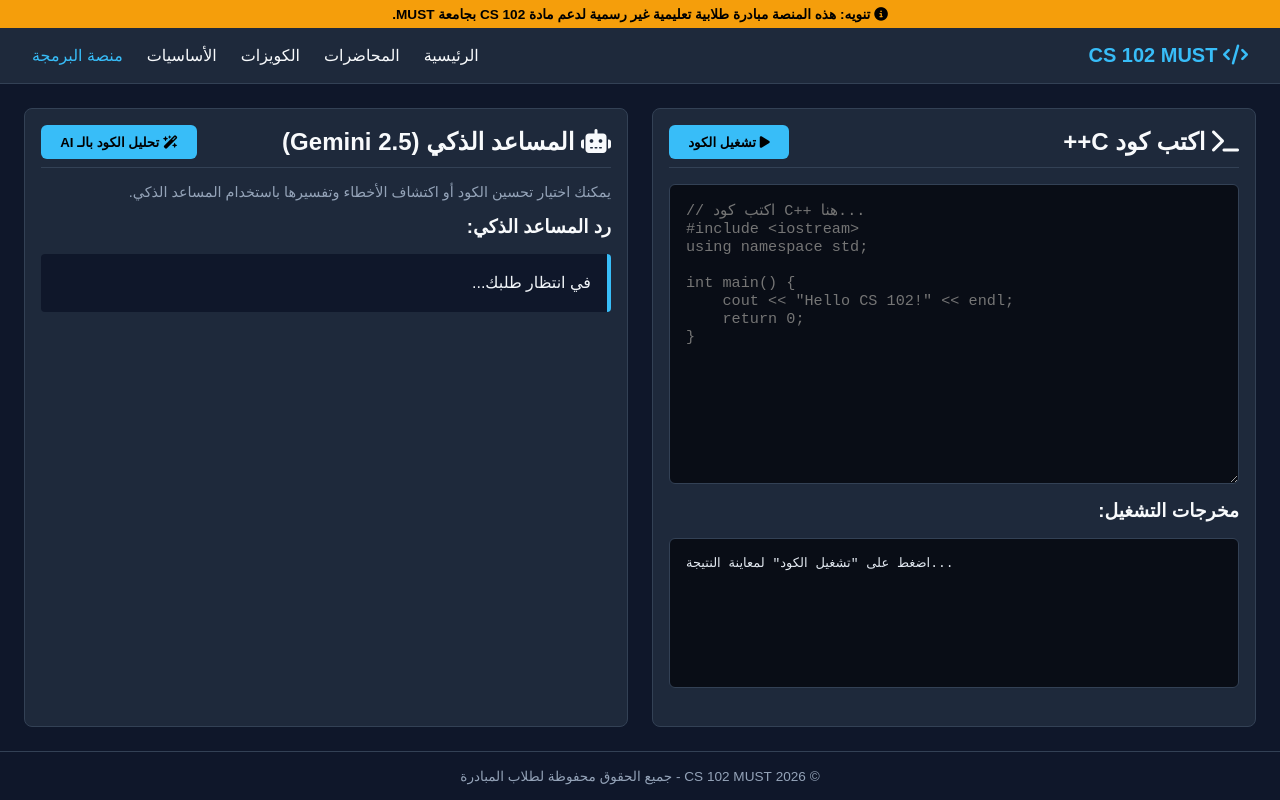
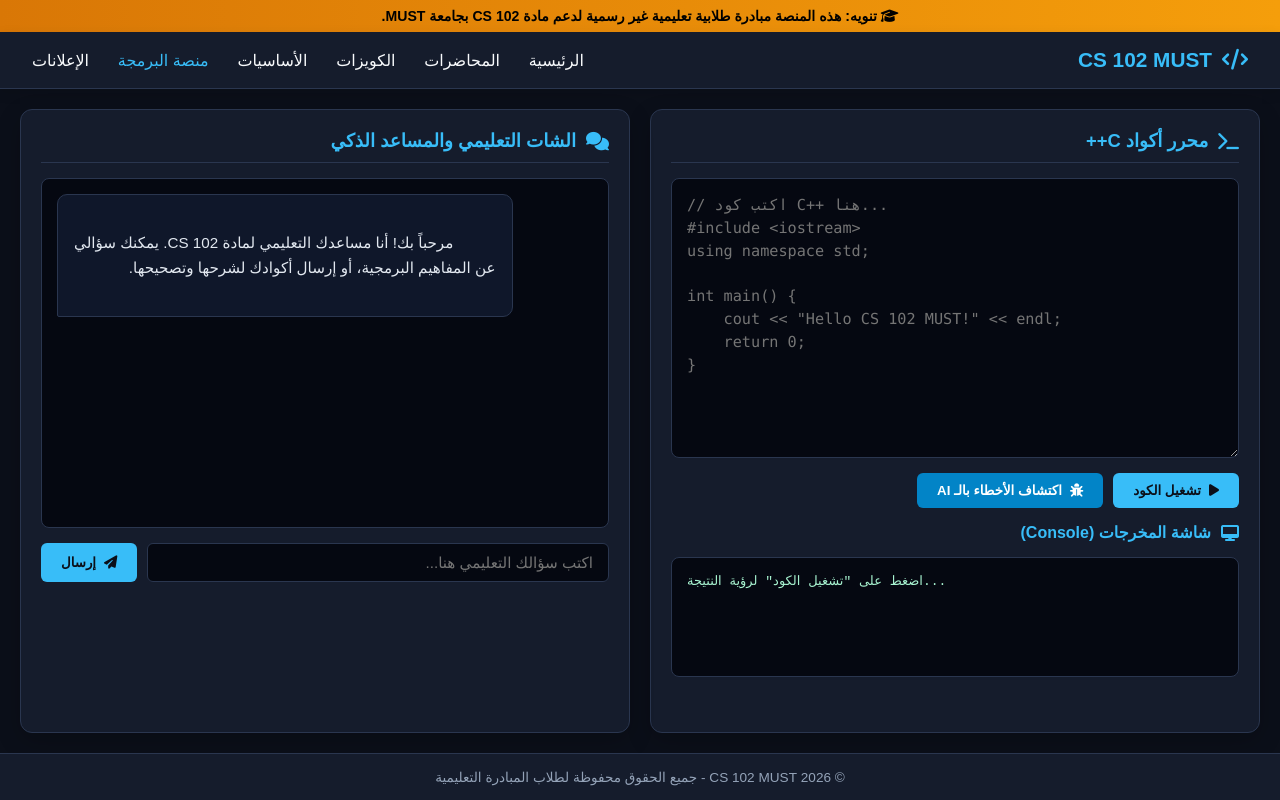
Before and after one commit to baselayman12/cs102-must, a plain HTML site: page compiler.html in a window 1280 px wide. Drawn offline with Linux system fonts and the light colour scheme.

Commit message:
Revise title, styles, and chat features in compiler.html
Updated title and improved styling for various elements. Enhanced chat functionality and adjusted layout for better user experience.

```diff
--- a/compiler.html
+++ b/compiler.html
@@ -3,9 +3,9 @@
 <head>
   <meta charset="UTF-8">
   <meta name="viewport" content="width=device-width, initial-scale=1.0">
-  <title>المحرر البرمجي - CS 102 MUST</title>
+  <title>منصة البرمجة والشات التعليمي - CS 102 MUST</title>
 
-  <!-- Content Security Policy (CSP) لحماية الموقع -->
+  <!-- Content Security Policy (CSP) -->
   <meta http-equiv="Content-Security-Policy" content="
     default-src 'self';
     script-src 'self' 'unsafe-inline' https://cdnjs.cloudflare.com;
@@ -15,19 +15,21 @@
     img-src 'self' data:;
   ">
 
-  <!-- Font Awesome & Google Fonts -->
+  <!-- Icons & Fonts -->
   <link rel="stylesheet" href="https://cdnjs.cloudflare.com/ajax/libs/font-awesome/6.4.0/css/all.min.css">
-  <link href="https://fonts.googleapis.com/css2?family=Tajawal:wght@400;500;700&display=swap" rel="stylesheet">
+  <link href="https://fonts.googleapis.com/css2?family=Tajawal:wght@400;500;700;800&display=swap" rel="stylesheet">
 
   <style>
     :root {
-      --bg-dark: #0f172a;
-      --card-bg: #1e293b;
-      --accent: #38bdf8;
+      --bg-main: #0b0f19;
+      --card-bg: #151c2c;
+      --accent-color: #38bdf8;
       --accent-hover: #0284c7;
       --text-main: #f8fafc;
       --text-muted: #94a3b8;
-      --border: #334155;
+      --border-color: #2a364f;
+      --chat-user: #1e293b;
+      --chat-ai: #0f172a;
     }
 
     * {
@@ -38,151 +40,207 @@
     }
 
     body {
-      background-color: var(--bg-dark);
+      background-color: var(--bg-main);
       color: var(--text-main);
       display: flex;
       flex-direction: column;
       min-height: 100vh;
     }
 
-    /* Disclaimer Bar */
-    .disclaimer-bar {
-      background-color: #f59e0b;
+    /* Banner */
+    .disclaimer-banner {
+      background: linear-gradient(90deg, #d97706, #f59e0b);
       color: #000;
       text-align: center;
-      padding: 6px 12px;
-      font-size: 0.85rem;
+      padding: 8px 15px;
+      font-size: 0.88rem;
       font-weight: 700;
     }
 
-    /* Navigation Bar */
+    /* Navbar Standardized */
     nav {
       background-color: var(--card-bg);
-      border-bottom: 1px solid var(--border);
+      border-bottom: 1px solid var(--border-color);
       padding: 1rem 2rem;
       display: flex;
       justify-content: space-between;
       align-items: center;
+      box-shadow: 0 4px 12px rgba(0,0,0,0.1);
     }
 
     nav .logo {
-      font-size: 1.25rem;
-      font-weight: 700;
-      color: var(--accent);
+      font-size: 1.3rem;
+      font-weight: 800;
+      color: var(--accent-color);
       text-decoration: none;
+      display: flex;
+      align-items: center;
+      gap: 10px;
     }
 
     nav .nav-links {
       display: flex;
-      gap: 1.5rem;
+      gap: 1.8rem;
       list-style: none;
     }
 
     nav .nav-links a {
       color: var(--text-main);
       text-decoration: none;
-      transition: color 0.2s;
+      font-weight: 500;
+      transition: color 0.2s ease;
     }
 
-    nav .nav-links a:hover {
-      color: var(--accent);
+    nav .nav-links a:hover, nav .nav-links a.active {
+      color: var(--accent-color);
     }
 
-    /* Main Container */
-    .container {
+    /* Layout Grid */
+    .main-wrapper {
       display: grid;
       grid-template-columns: 1fr 1fr;
-      gap: 1.5rem;
-      padding: 1.5rem;
+      gap: 20px;
+      padding: 20px;
       flex: 1;
     }
 
-    @media (max-width: 900px) {
-      .container {
+    @media (max-width: 992px) {
+      .main-wrapper {
         grid-template-columns: 1fr;
       }
     }
 
-    .panel {
+    .card-section {
       background-color: var(--card-bg);
-      border: 1px solid var(--border);
-      border-radius: 8px;
-      padding: 1rem;
+      border: 1px solid var(--border-color);
+      border-radius: 12px;
+      padding: 20px;
       display: flex;
       flex-direction: column;
-      gap: 1rem;
+      gap: 15px;
+      box-shadow: 0 8px 24px rgba(0,0,0,0.2);
     }
 
-    .panel-header {
+    .section-title {
+      font-size: 1.15rem;
+      font-weight: 700;
+      color: var(--accent-color);
       display: flex;
-      justify-content: space-between;
       align-items: center;
-      border-bottom: 1px solid var(--border);
-      padding-bottom: 0.5rem;
+      gap: 10px;
+      border-bottom: 1px solid var(--border-color);
+      padding-bottom: 10px;
     }
 
-    textarea {
+    /* Compiler Styling */
+    textarea.code-area {
       width: 100%;
-      height: 300px;
-      background-color: #090d16;
+      height: 280px;
+      background-color: #050811;
       color: #38bdf8;
-      border: 1px solid var(--border);
-      border-radius: 6px;
-      padding: 1rem;
-      font-family: monospace;
+      border: 1px solid var(--border-color);
+      border-radius: 8px;
+      padding: 15px;
+      font-family: 'Consolas', 'Courier New', monospace;
       font-size: 0.95rem;
       resize: vertical;
       direction: ltr;
+      line-height: 1.5;
     }
 
-    .btn {
-      background-color: var(--accent);
-      color: #000;
+    .action-btn {
+      background-color: var(--accent-color);
+      color: #0b0f19;
       border: none;
-      padding: 0.6rem 1.2rem;
+      padding: 10px 20px;
       border-radius: 6px;
       font-weight: 700;
       cursor: pointer;
-      transition: background-color 0.2s;
+      display: inline-flex;
+      align-items: center;
+      gap: 8px;
+      transition: all 0.2s ease;
     }
 
-    .btn:hover {
+    .action-btn:hover {
       background-color: var(--accent-hover);
       color: #fff;
     }
 
-    .btn:disabled {
+    .action-btn:disabled {
       opacity: 0.5;
       cursor: not-allowed;
     }
 
-    .output-box {
-      background-color: #090d16;
-      border: 1px solid var(--border);
-      border-radius: 6px;
-      padding: 1rem;
-      min-height: 150px;
+    .console-box {
+      background-color: #050811;
+      border: 1px solid var(--border-color);
+      border-radius: 8px;
+      padding: 15px;
+      min-height: 120px;
       font-family: monospace;
       white-space: pre-wrap;
       direction: ltr;
-      color: #e2e8f0;
+      color: #a7f3d0;
     }
 
-    .ai-response {
-      background-color: #0f172a;
-      border-right: 4px solid var(--accent);
-      padding: 1rem;
-      border-radius: 4px;
-      color: #f1f5f9;
+    /* Educational Chat Styling */
+    .chat-box {
+      background-color: #050811;
+      border: 1px solid var(--border-color);
+      border-radius: 8px;
+      height: 350px;
+      overflow-y: auto;
+      padding: 15px;
+      display: flex;
+      flex-direction: column;
+      gap: 12px;
+    }
+
+    .chat-msg {
+      max-width: 85%;
+      padding: 12px 16px;
+      border-radius: 10px;
       line-height: 1.6;
-      direction: rtl;
+      font-size: 0.95rem;
       white-space: pre-wrap;
+    }
+
+    .chat-msg.user {
+      align-self: flex-start;
+      background-color: var(--chat-user);
+      color: #f8fafc;
+      border-bottom-right-radius: 2px;
+    }
+
+    .chat-msg.ai {
+      align-self: flex-end;
+      background-color: var(--chat-ai);
+      color: #e2e8f0;
+      border: 1px solid var(--border-color);
+      border-bottom-left-radius: 2px;
+    }
+
+    .chat-input-wrapper {
+      display: flex;
+      gap: 10px;
+    }
+
+    .chat-input-wrapper input {
+      flex: 1;
+      background-color: #050811;
+      border: 1px solid var(--border-color);
+      border-radius: 6px;
+      padding: 10px 15px;
+      color: #fff;
+      font-size: 0.95rem;
     }
 
     footer {
       text-align: center;
-      padding: 1rem;
-      border-top: 1px solid var(--border);
+      padding: 15px;
+      background-color: var(--card-bg);
+      border-top: 1px solid var(--border-color);
       color: var(--text-muted);
       font-size: 0.85rem;
     }
@@ -190,149 +248,193 @@
 </head>
 <body>
 
-  <!-- تنويه المشروع غير الرسمي -->
-  <div class="disclaimer-bar">
-    <i class="fa-solid fa-circle-info"></i> تنويه: هذه المنصة مبادرة طلابية تعليمية غير رسمية لدعم مادة CS 102 بجامعة MUST.
+  <!-- تنويه المبادرة الطلابية -->
+  <div class="disclaimer-banner">
+    <i class="fa-solid fa-graduation-cap"></i> تنويه: هذه المنصة مبادرة طلابية تعليمية غير رسمية لدعم مادة CS 102 بجامعة MUST.
   </div>
 
-  <!-- شريط الملاحة -->
+  <!-- الهيدر والـ Navigation Bar الاصلي -->
   <nav>
-    <a href="index.html" class="logo"><i class="fa-solid fa-code"></i> CS 102 MUST</a>
+    <a href="index.html" class="logo">
+      <i class="fa-solid fa-code"></i> CS 102 MUST
+    </a>
     <ul class="nav-links">
       <li><a href="index.html">الرئيسية</a></li>
       <li><a href="lectures.html">المحاضرات</a></li>
       <li><a href="quizzes.html">الكويزات</a></li>
       <li><a href="basics.html">الأساسيات</a></li>
-      <li><a href="compiler.html" style="color: var(--accent);">منصة البرمجة</a></li>
+      <li><a href="compiler.html" class="active">منصة البرمجة</a></li>
+      <li><a href="announcements.html">الإعلانات</a></li>
     </ul>
   </nav>
 
-  <!-- محتوى المحرر -->
-  <div class="container">
+  <!-- محتوى المنصة الرئيسي -->
+  <div class="main-wrapper">
 
-    <!-- محرر الكود -->
-    <div class="panel">
-      <div class="panel-header">
-        <h2><i class="fa-solid fa-terminal"></i> اكتب كود C++</h2>
-        <button id="runBtn" class="btn" onclick="runCode()"><i class="fa-solid fa-play"></i> تشغيل الكود</button>
+    <!-- قسم المحرر والمحاكي -->
+    <div class="card-section">
+      <div class="section-title">
+        <i class="fa-solid fa-terminal"></i> محرر أكواد C++
       </div>
-      <textarea id="codeEditor" placeholder="// اكتب كود C++ هنا...
+      <textarea id="codeEditor" class="code-area" placeholder="// اكتب كود C++ هنا...
 #include <iostream>
 using namespace std;
 
 int main() {
-    cout << &quot;Hello CS 102!&quot; << endl;
+    cout << &quot;Hello CS 102 MUST!&quot; << endl;
     return 0;
 }"></textarea>
 
-      <h3>مخرجات التشغيل:</h3>
-      <div id="outputBox" class="output-box">اضغط على "تشغيل الكود" لمعاينة النتيجة...</div>
+      <div style="display: flex; gap: 10px;">
+        <button id="runBtn" class="action-btn" onclick="runCode()">
+          <i class="fa-solid fa-play"></i> تشغيل الكود
+        </button>
+        <button id="analyzeBtn" class="action-btn" style="background-color: #0284c7; color: #fff;" onclick="analyzeCodeWithAI()">
+          <i class="fa-solid fa-bug"></i> اكتشاف الأخطاء بالـ AI
+        </button>
+      </div>
+
+      <div class="section-title" style="font-size: 1rem; border: none; padding: 0;">
+        <i class="fa-solid fa-desktop"></i> شاشة المخرجات (Console)
+      </div>
+      <div id="consoleOutput" class="console-box">اضغط على "تشغيل الكود" لرؤية النتيجة...</div>
     </div>
 
-    <!-- المساعد الذكي AI -->
-    <div class="panel">
-      <div class="panel-header">
-        <h2><i class="fa-solid fa-robot"></i> المساعد الذكي (Gemini 2.5)</h2>
-        <button id="aiBtn" class="btn" onclick="askAI()"><i class="fa-solid fa-wand-magic-sparkles"></i> تحليل الكود بالـ AI</button>
+    <!-- قسم الشات التعليمي المباشر -->
+    <div class="card-section">
+      <div class="section-title">
+        <i class="fa-solid fa-comments"></i> الشات التعليمي والمساعد الذكي
       </div>
 
-      <p style="color: var(--text-muted); font-size: 0.9rem;">
-        يمكنك اختيار تحسين الكود أو اكتشاف الأخطاء وتفسيرها باستخدام المساعد الذكي.
-      </p>
+      <div id="chatBox" class="chat-box">
+        <div class="chat-msg ai">
+          مرحباً بك! أنا مساعدك التعليمي لمادة CS 102. يمكنك سؤالي عن المفاهيم البرمجية، أو إرسال أكوادك لشرحها وتصحيحها.
+        </div>
+      </div>
 
-      <h3>رد المساعد الذكي:</h3>
-      <div id="aiResponse" class="ai-response">في انتظار طلبك...</div>
+      <div class="chat-input-wrapper">
+        <input type="text" id="chatInput" placeholder="اكتب سؤالك التعليمي هنا..." onkeypress="handleKeyPress(event)">
+        <button id="sendBtn" class="action-btn" onclick="sendChatMessage()">
+          <i class="fa-solid fa-paper-plane"></i> إرسال
+        </button>
+      </div>
     </div>
 
   </div>
 
   <footer>
-    &copy; 2026 CS 102 MUST - جميع الحقوق محفوظة لطلاب المبادرة
+    &copy; 2026 CS 102 MUST - جميع الحقوق محفوظة لطلاب المبادرة التعليمية
   </footer>
 
   <script>
-    // URL الخاص بالـ Cloudflare Worker المأمن كلياً (بدون أي مفاتيح API في الكود)
+    // رابط خادم الـ Proxy المأمن على Cloudflare
     const BACKEND_API_URL = 'https://cs102-api-proxy.hhvgg2631.workers.dev';
 
-    // دالة حماية من ثغرات XSS لتطهير النصوص قبل عرضها
-    function escapeHtml(str) {
-      return String(str)
-        .replace(/&/g, '&amp;')
-        .replace(/</g, '&lt;')
-        .replace(/>/g, '&gt;')
-        .replace(/"/g, '&quot;')
-        .replace(/'/g, '&#039;');
+    // دالة محاكي تشغيل الكود المحلي
+    function runCode() {
+      const code = document.getElementById('codeEditor').value;
+      const outputBox = document.getElementById('consoleOutput');
+
+      outputBox.textContent = "جاري معالجة الكود محلياً...";
+
+      setTimeout(() => {
+        if (code.includes('cout') && code.includes('Hello CS 102 MUST!')) {
+          outputBox.textContent = "Hello CS 102 MUST!";
+        } else if (!code.trim()) {
+          outputBox.textContent = "خطأ: المحرر فارغ!";
+        } else {
+          outputBox.textContent = "تم التشغيل المحلي بنجاح.\n(استخدم زر 'اكتشاف الأخطاء بالـ AI' للتحليل المتقدم).";
+        }
+      }, 400);
     }
 
-    // محاكي تشغيل الكود المحلي للمخرجات المباشرة
-    function runCode() {
-      const code = document.getElementById('codeEditor').value;
-      const outputBox = document.getElementById('outputBox');
-
-      outputBox.textContent = "جاري التحليل السريع...";
-
-      setTimeout(() => {
-        if (code.includes('cout') && code.includes('Hello CS 102!')) {
-          outputBox.textContent = "Hello CS 102!";
-        } else if (code.trim() === "") {
-          outputBox.textContent = "خطأ: المحرر فارغ!";
-        } else {
-          outputBox.textContent = "تمت المعالجة المحلية:\n(لتشغيل معقد واكتشاف الأخطاء التفصيلية، استخدم زر المساعد الذكي AI).";
-        }
-      }, 500);
+    // التعامل مع الضغط على زر Enter في الشات
+    function handleKeyPress(e) {
+      if (e.key === 'Enter') {
+        sendChatMessage();
+      }
     }
 
-    // إرسال الكود للـ Backend Proxy للتحليل بواسطة الذكاء الاصطناعي
-    async function askAI() {
-      const code = document.getElementById('codeEditor').value;
-      const aiResponseBox = document.getElementById('aiResponse');
-      const aiBtn = document.getElementById('aiBtn');
+    // دالة إرسال الرسائل للشات التعليمي
+    async function sendChatMessage() {
+      const input = document.getElementById('chatInput');
+      const text = input.value.trim();
+      if (!text) return;
 
-      if (!code.trim()) {
-        aiResponseBox.textContent = "يرجى كتابة كود برمي أولاً قبل طلب التحليل.";
+      appendMessage(text, 'user');
+      input.value = '';
+
+      await callBackendAI(`أنت معلم خبير لمادة CS 102 C++. أجبت السؤال التالي بأسلوب تعليمي مبسط ومباشر باللغة العربية:\n${text}`);
+    }
+
+    // دالة إرسال الكود للتحليل بالذكاء الاصطناعي
+    async function analyzeCodeWithAI() {
+      const code = document.getElementById('codeEditor').value.trim();
+      if (!code) {
+        alert("يرجى كتابة كود في المحرر أولاً.");
         return;
       }
 
-      aiResponseBox.textContent = "جاري الاتصال بالمساعد الذكي وتحليل الكود...";
-      aiBtn.disabled = true;
+      appendMessage("يرجى تحليل كود C++ الموجود في المحرر واكتشاف أي أخطاء به.", 'user');
+      await callBackendAI(`أنت مساعد مادة CS 102. حلل كود C++ التالي واشرح أي أخطاء أو تحسينات بأسلوب واضح:\n\n${code}`);
+    }
+
+    // الاتصال الآمن بالـ Backend Proxy
+    async function callBackendAI(promptText) {
+      const chatBox = document.getElementById('chatBox');
+      const sendBtn = document.getElementById('sendBtn');
+      const analyzeBtn = document.getElementById('analyzeBtn');
+
+      sendBtn.disabled = true;
+      analyzeBtn.disabled = true;
+
+      const loadingMsg = appendMessage("جاري التفكير والأجابة...", 'ai');
 
       try {
         const payload = {
           contents: [{
-            parts: [{
-              text: `أنت مساعد تعليمي لمادة CS 102 C++. قم بتحليل الكود التالي واشرح للمؤلف الأخطاء أو التحسينات باللغة العربية باختصار وبشكل واضح:\n\n${code}`
-            }]
+            parts: [{ text: promptText }]
           }]
         };
 
         const response = await fetch(BACKEND_API_URL, {
           method: 'POST',
-          headers: {
-            'Content-Type': 'application/json'
-          },
+          headers: { 'Content-Type': 'application/json' },
           body: JSON.stringify(payload)
         });
 
         if (!response.ok) {
-          throw new Error(`خطأ في الاستجابة: ${response.status}`);
+          throw new Error("فشل الاتصال بالخادم");
         }
 
         const data = await response.json();
-        const candidateText = data.candidates?.[0]?.content?.parts?.[0]?.text;
+        const replyText = data.candidates?.[0]?.content?.parts?.[0]?.text;
 
-        if (candidateText) {
-          // استخدام textContent للوقاية التامة من XSS
-          aiResponseBox.textContent = candidateText;
+        if (replyText) {
+          loadingMsg.textContent = replyText;
         } else {
-          aiResponseBox.textContent = "لم يتم استلام رد مفهوم من المساعد الذكي.";
+          loadingMsg.textContent = "عذراً، لم أستطع فهم الطلب بشكل صحيح.";
         }
 
-      } catch (error) {
-        console.error("AI Request Error:", error);
-        aiResponseBox.textContent = "حدث خطأ أثناء الاتصال بالخادم. يرجى المحاولة لاحقاً.";
+      } catch (err) {
+        console.error(err);
+        loadingMsg.textContent = "حدث خطأ أثناء الاتصال بالخادم، يرجى المحاولة لاحقاً.";
       } finally {
-        aiBtn.disabled = false;
+        sendBtn.disabled = false;
+        analyzeBtn.disabled = false;
+        chatBox.scrollTop = chatBox.scrollHeight;
       }
+    }
+
+    // دالة إضافة الرسائل للواجهة بأمان بدون ثغرات XSS
+    function appendMessage(text, sender) {
+      const chatBox = document.getElementById('chatBox');
+      const msgDiv = document.createElement('div');
+      msgDiv.className = `chat-msg ${sender}`;
+      msgDiv.textContent = text; // استخدام textContent لحظر أية شفرات خبيثة
+      chatBox.appendChild(msgDiv);
+      chatBox.scrollTop = chatBox.scrollHeight;
+      return msgDiv;
     }
   </script>
 </body>
```
